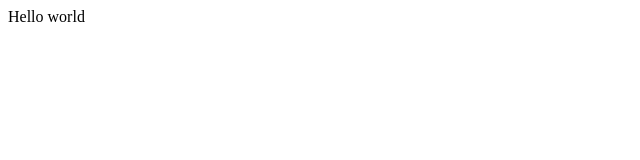
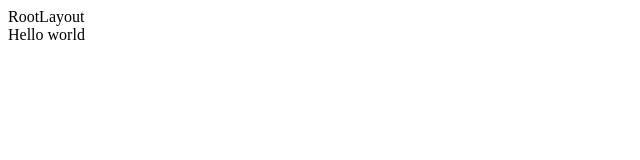
Before and after one commit to ethereum/nxbn-website, a Next.js app: page / in a window 1280 px wide. Shown: the top 160 px of the page, without its empty margins (0-640 px from the left). Built offline with nearby package versions, Linux system fonts and the light colour scheme.

Commit message:
set RootLayout scaffolding

```diff
--- /dev/null
+++ b/src/layouts/RootLayout.tsx
@@ -0,0 +1,13 @@
+
+export const RootLayout = ({
+  children
+}: any) => {
+
+  // TODO: implement RootLayout
+  return (
+    <div>
+      RootLayout
+      {children}
+    </div>
+  )
+}
--- /dev/null
+++ b/src/layouts/index.ts
@@ -0,0 +1 @@
+export * from "./RootLayout"
--- /dev/null
+++ b/src/pages/_app.tsx
@@ -0,0 +1,18 @@
+// TODO: implement chakra
+// import { ChakraProvider, localStorageManager } from '@chakra-ui/react';
+import { AppProps } from 'next/app';
+
+import { RootLayout } from "@/layouts"
+
+// TODO: implement theme
+// import theme from '../theme';
+
+export default function App({ Component, pageProps }: AppProps) {
+  // TODO: implement matomo
+
+  return (
+    <RootLayout>
+      <Component {...pageProps} />
+    </RootLayout>
+  );
+}
--- /dev/null
+++ b/src/pages/_document.tsx
@@ -0,0 +1,23 @@
+// TODO: setup chakra
+// import { ColorModeScript } from '@chakra-ui/react';
+import { Html, Head, Main, NextScript } from 'next/document';
+
+// TODO: add theme file and setup theme
+// import theme from '../theme';
+
+export default function Document() {
+  return (
+    <Html lang='en'>
+      <Head>
+        {/* TODO: add favicon  */}
+        {/* TODO: add manifest */}
+      </Head>
+
+      <body>
+        {/* <ColorModeScript initialColorMode={theme.config.initialColorMode} /> */}
+        <Main />
+        <NextScript />
+      </body>
+    </Html>
+  );
+}
--- a/src/pages/index.tsx
+++ b/src/pages/index.tsx
@@ -1,3 +1,5 @@
-export default function Home() {
+const HomePage = () => {
   return <div>Hello world</div>
 }
+
+export default HomePage
```
